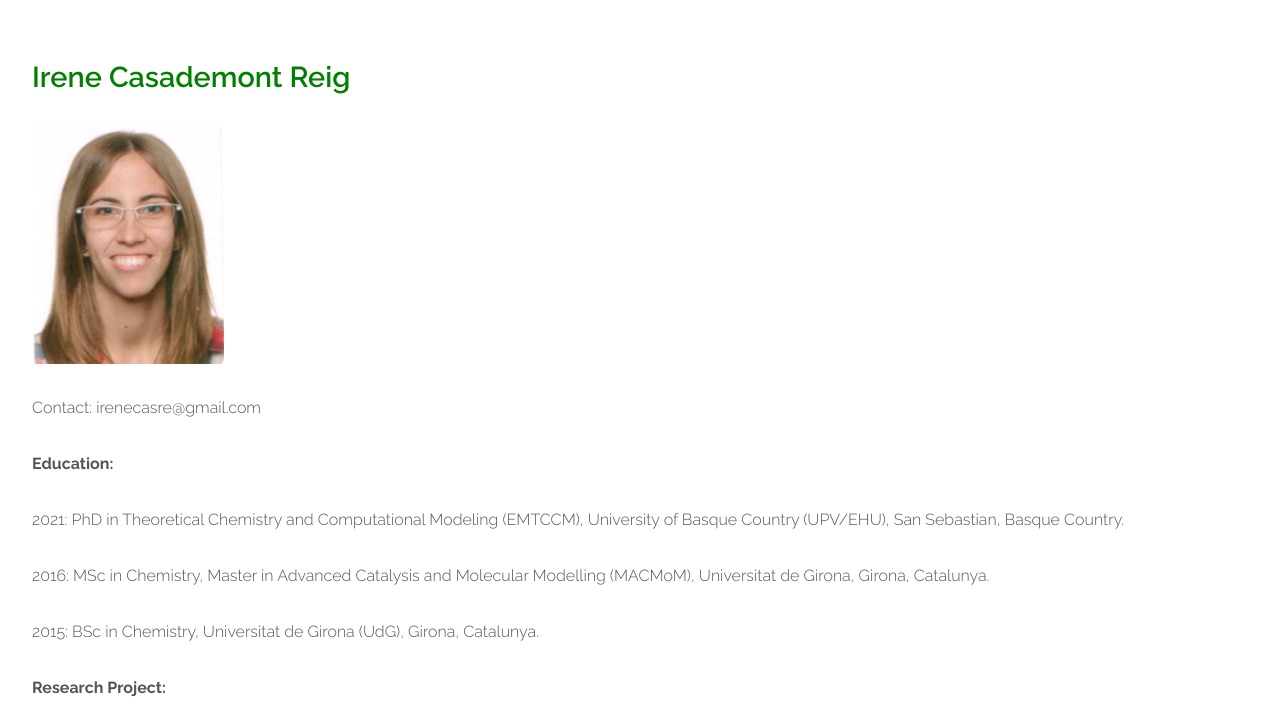
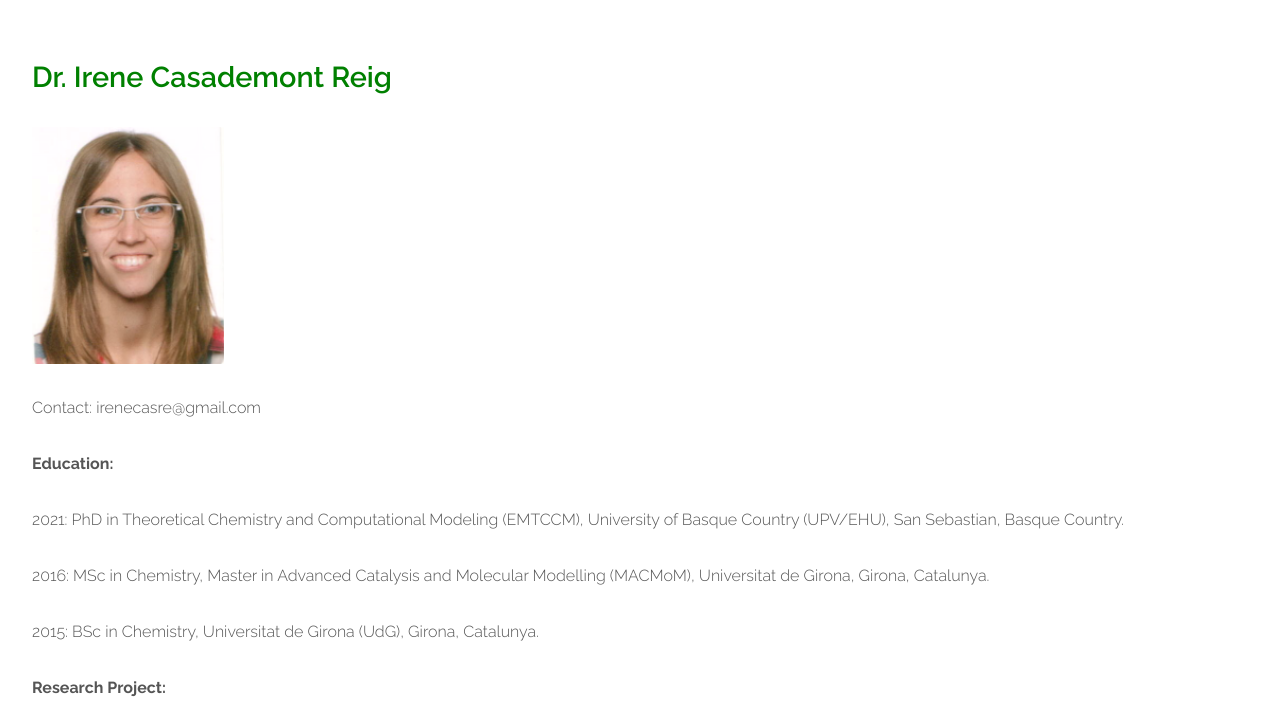
Before and after one commit to old-jekyll-templates/Horizons-Jekyll-Theme, a Jekyll site: the page built from members/irene_casademont_reig.html, in a window 1280 px wide and 900 px high, cut to the strip 192-900 px from the top of the window. Built offline with Jekyll 4.4.1, drawn with Linux system fonts in a browser that asks for light colours.

Commit message:
Update irene_casademont_reig.html

```diff
--- a/members/irene_casademont_reig.html
+++ b/members/irene_casademont_reig.html
@@ -26,7 +26,7 @@ layout: main
 				<div id="content" class="9u skel-cell-important">
 					<section>
 						<header class="major">
-		 			           <h2><font color="green">Irene Casademont Reig</font></h2>
+		 			           <h2><font color="green">Dr. Irene Casademont Reig</font></h2>
                          </header>
 	    <a href="#" class="image feature"><img src="{{ site.baseurl }}/members/photos/irene.png" alt="" style="width: 15vw; min-width: 60px;" /></a>
 	    <p>Contact: irenecasre@gmail.com</p>
```
